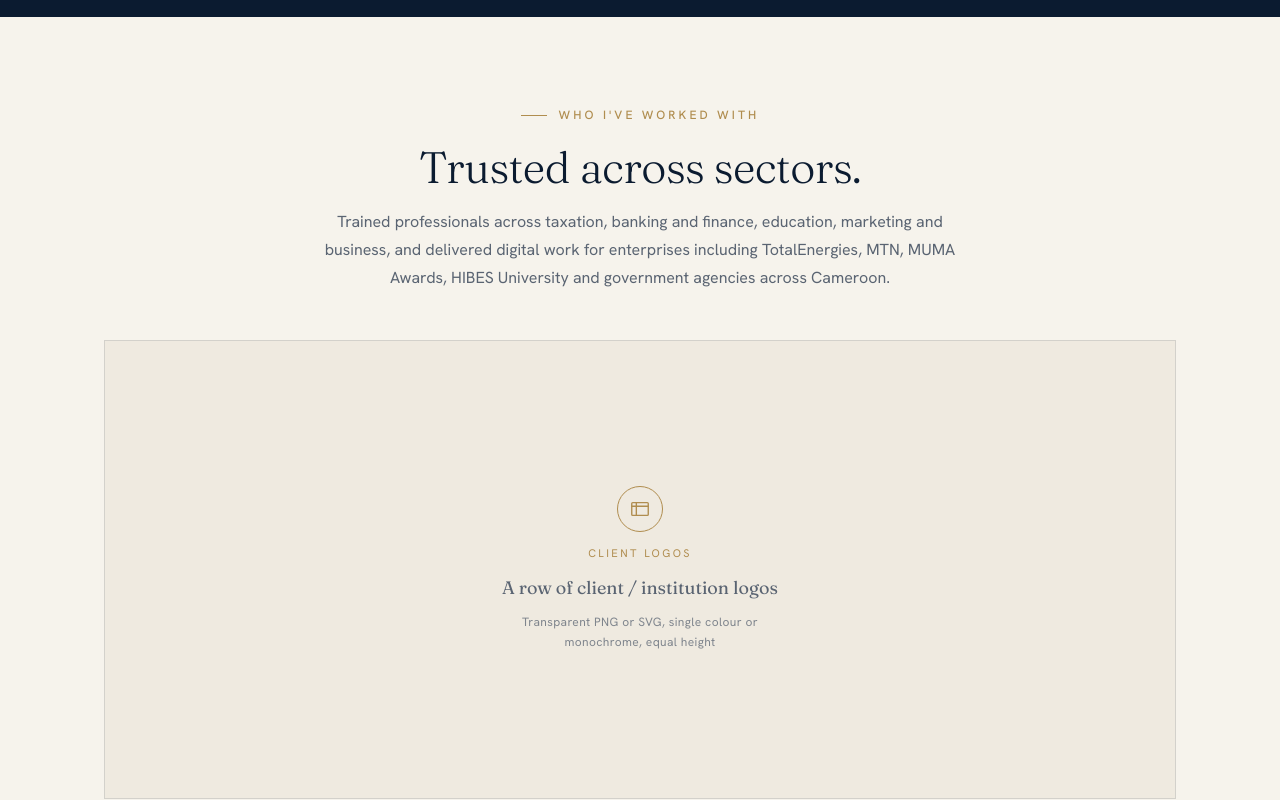
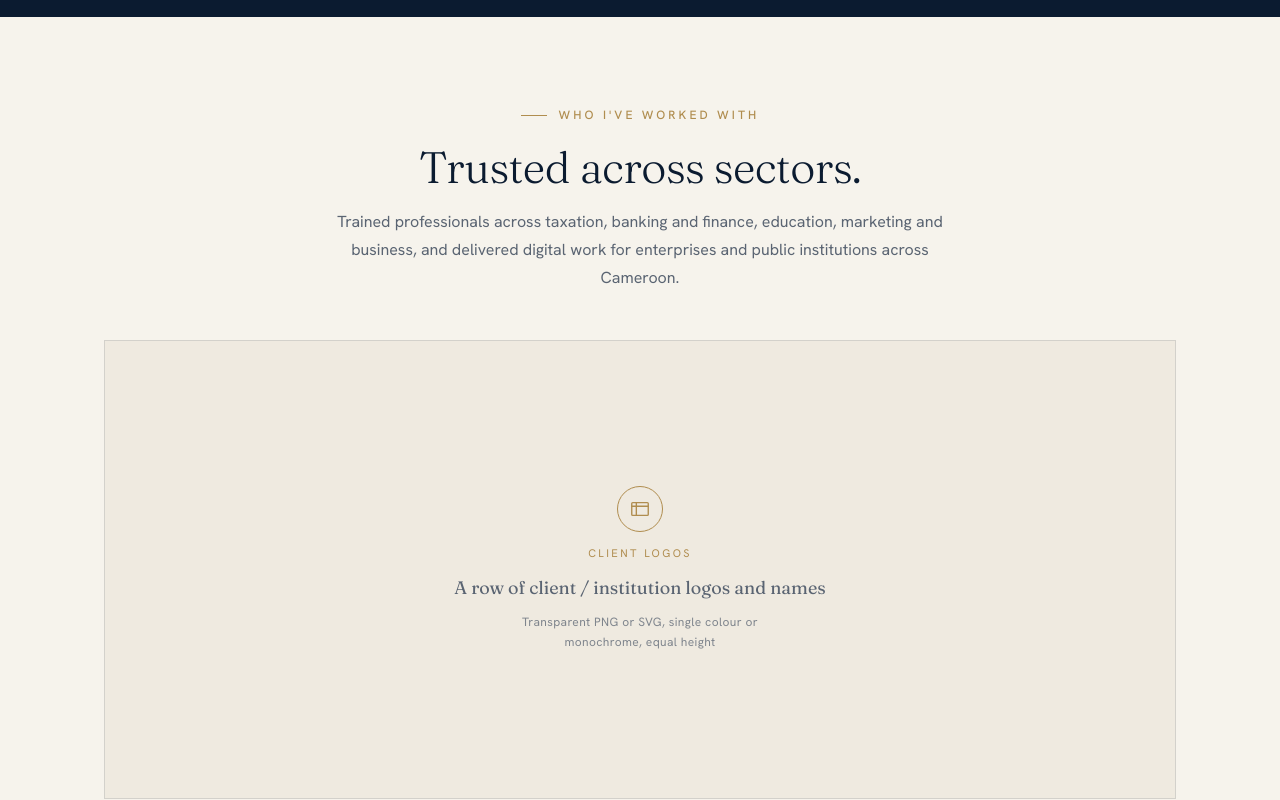
Before and after one commit to songmbu/randykimbi-website, a plain HTML site: page about/index.html in a window 1280 px wide. Shown: the part 2753-3553 px from the top of the page. Drawn offline with Linux system fonts and the light colour scheme.

Commit message:
Update index.html

```diff
--- a/about/index.html
+++ b/about/index.html
@@ -56,7 +56,7 @@
             <span class="eyebrow">Background</span>
             <h2>Built, not <em>borrowed.</em></h2>
           </div>
-          <p>More than a decade building software and digital systems, now focused on enterprise AI strategy and executive training. My work spans banking, government, education and multinational enterprise across Cameroon and Central Africa.</p>
+          <p>Over half a decade building software and digital solutions, increasingly with AI at the core, and now focused on enterprise AI strategy and executive training. My work spans banking, government, education and multinational enterprise across Cameroon and Central Africa.</p>
           <p>These are not methods collected from foreign videos. They are the approaches I use in real engagements, adapted to the institutions I serve.</p>
         </div>
         <figure class="media-figure">
@@ -117,13 +117,13 @@
       <div class="sec-head center">
         <span class="eyebrow center">Who I've Worked With</span>
         <h2>Trusted across sectors.</h2>
-        <p>Trained professionals across taxation, banking and finance, education, marketing and business, and delivered digital work for enterprises including TotalEnergies, MTN, MUMA Awards, HIBES University and government agencies across Cameroon.</p>
+        <p>Trained professionals across taxation, banking and finance, education, marketing and business, and delivered digital work for enterprises and public institutions across Cameroon.</p>
       </div>
-      <!-- Replace .asset with a logo strip image, or individual client logos -->
+      <!-- Replace .asset with a logo strip image, or individual client logos, once you're ready to name them -->
       <div class="asset short">
         <div class="asset-icon"><svg viewBox="0 0 24 24"><rect x="3" y="5" width="18" height="14" rx="1"/><path d="M3 9h18M8 5v14"/></svg></div>
         <div class="asset-kind">Client Logos</div>
-        <div class="asset-desc">A row of client / institution logos</div>
+        <div class="asset-desc">A row of client / institution logos and names</div>
         <div class="asset-spec">Transparent PNG or SVG, single colour or monochrome, equal height</div>
       </div>
     </div>
```
